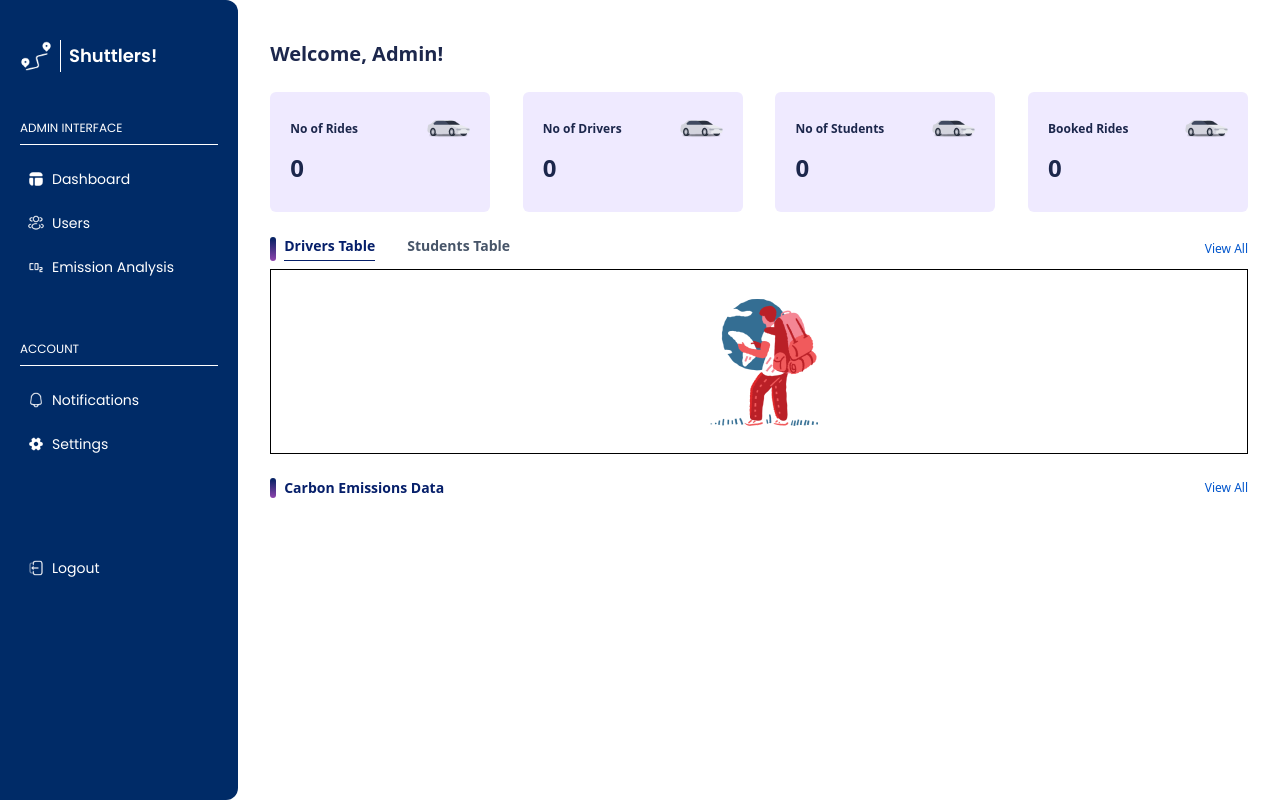
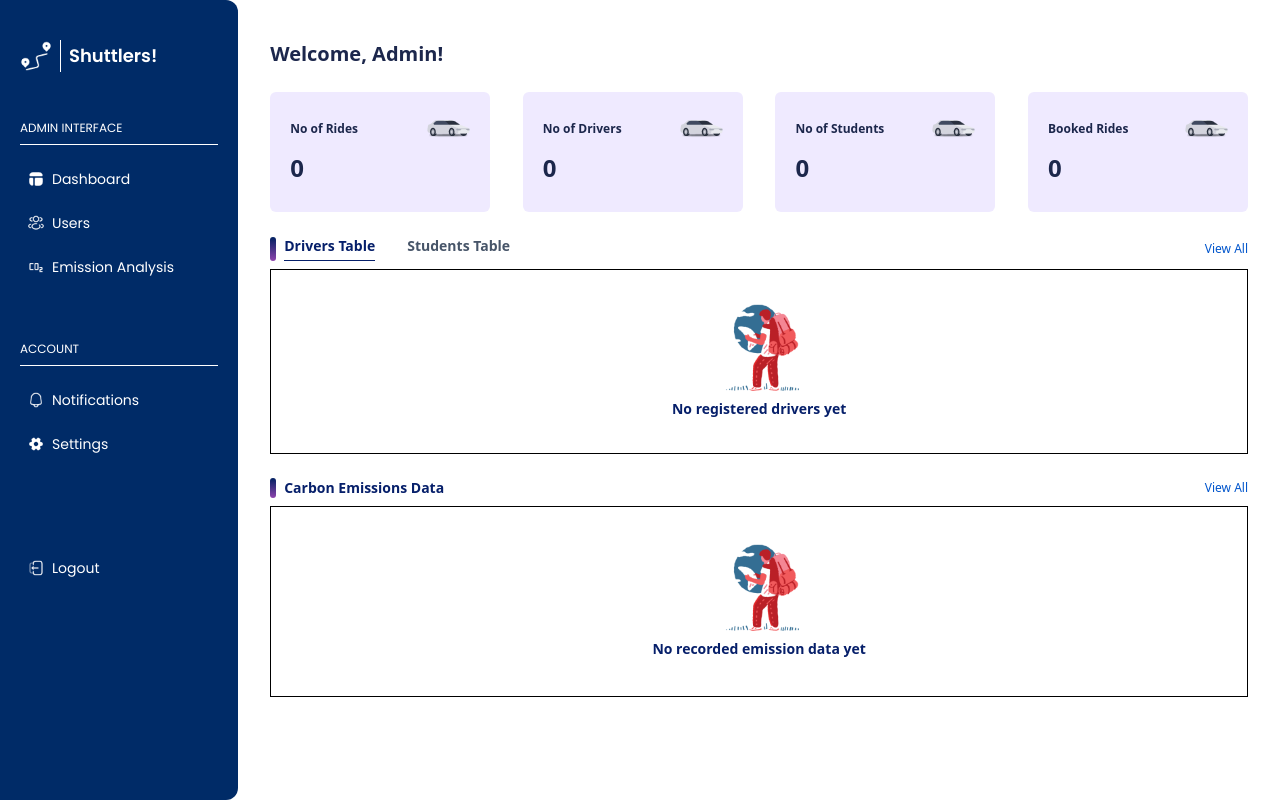
Before and after one commit to beginners-lock/shuttlers, a React (Create React App) app: page /admin/dashboard in a window 1280 px wide. Built offline with nearby package versions, Linux system fonts and the light colour scheme.

Commit message:
finished the sidebar for the admin dashborad

```diff
--- a/src/components/EmptyATable.tsx
+++ b/src/components/EmptyATable.tsx
@@ -0,0 +1,22 @@
+import { ADMINTABLETEXTH } from "../theme/colors";
+
+type EmptyATableProps = {
+    table: string
+}
+
+export default function EmptyATable({ table }: EmptyATableProps){
+    return(
+        <div className="flex flex-col items-center justify-center">
+            <img className="w-20" alt="emptytable" src="../emptytable.png"/>
+            <div className="text-sm mt-2 font-semibold" style={{color:ADMINTABLETEXTH}}>
+                {
+                    table==='students'?
+                        'No registered students yet'
+                    :   table==='drivers'?
+                            'No registered drivers yet'
+                        :   'No recorded emission data yet'
+                }
+            </div>
+        </div>
+    );
+}
--- a/src/pages/Admin.tsx
+++ b/src/pages/Admin.tsx
@@ -1,6 +1,7 @@
 import { useState } from "react";
 import SidebarA from "../components/SidebarA";
 import { ADMINTABLETEXTH, ADMINPRIMARY1, SECONDARY500, NEUTRAL600 } from "../theme/colors";
+import EmptyATable from "../components/EmptyATable";
 
 export default function Admin(){
     const [activetable, setActivetable] = useState('drivers');
@@ -69,10 +70,10 @@ export default function Admin(){
                             activetable==='students'?
                                 students.length>0?
                                     ''
-                                :   <img className="w-20" alt="emptytable" src="../emptytable.png"/>
+                                :   <EmptyATable table="students"/>
                             :   drivers.length>0?
                                     ''
-                                :   <img alt="emptytable" src="../emptytable.png"/>
+                                :   <EmptyATable table="drivers"/>
                         }
 
                     </div>
@@ -88,6 +89,14 @@ export default function Admin(){
                         <div className="text-xs cursor-pointer" style={{color:SECONDARY500}}>View All</div>
                     </div>
 
+                    <div className="w-full h-[100%] mt-2 border border-black flex flex-row items-center justify-center">
+                        {
+                            emissions.length>0?
+                                ''
+                            :   <EmptyATable table="emissions"/>
+                        }
+
+                    </div>
                 </div>
             </div>
         </div>
```
